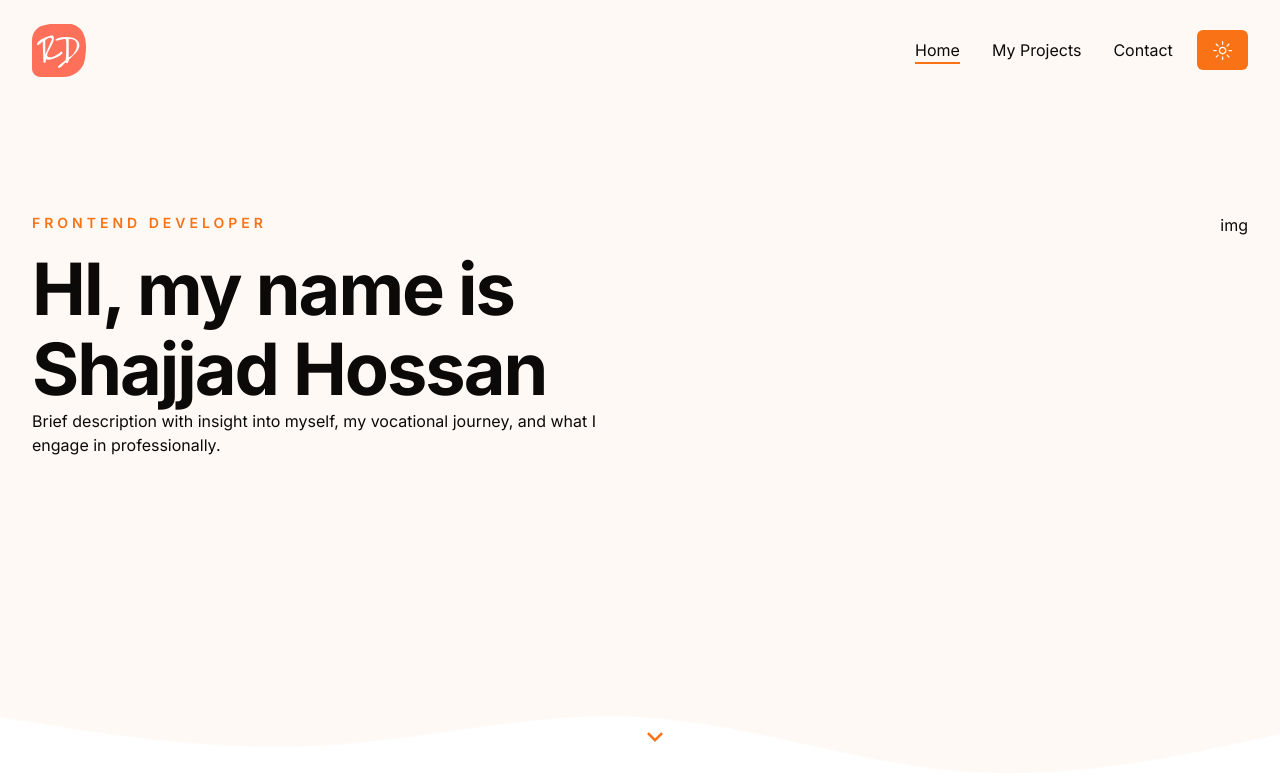
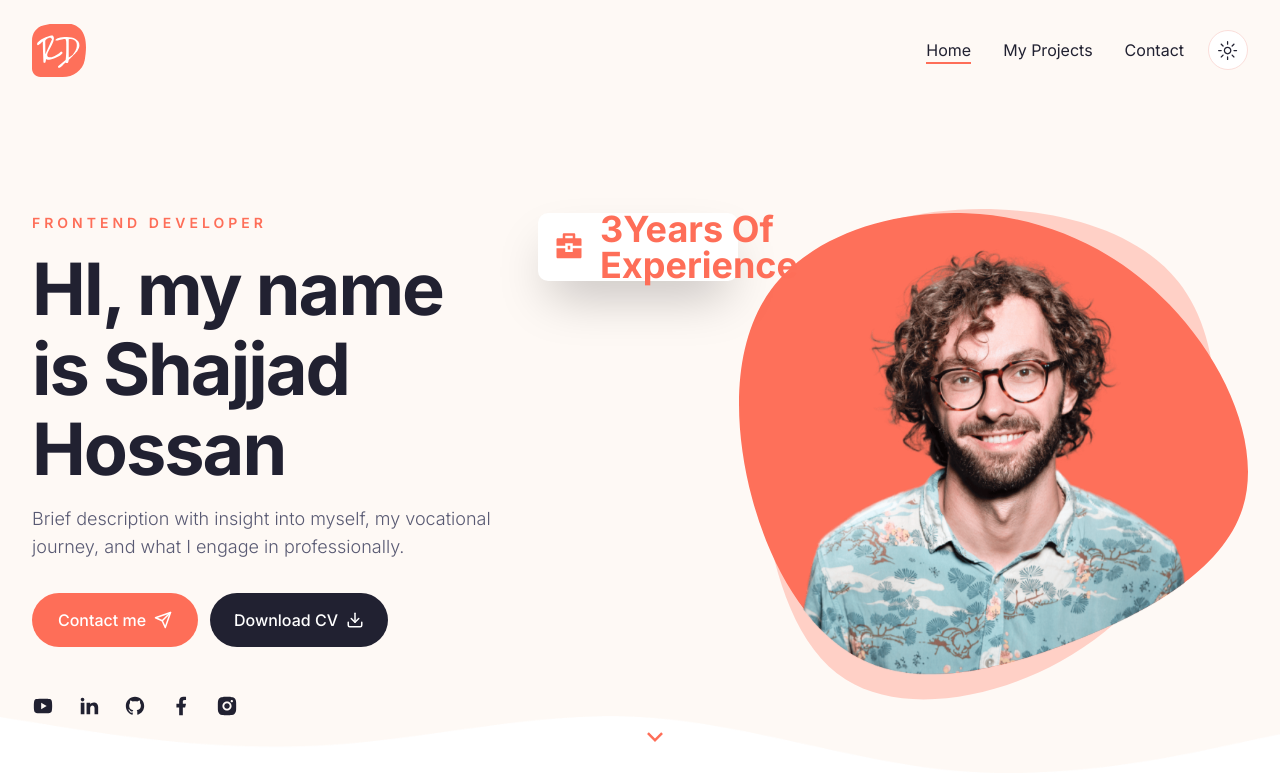
Before and after one commit to shagors/my-portfolio, a Next.js app: page / in a window 1280 px wide. Shown: the top 780 px of the page. Built offline with nearby package versions, Linux system fonts and the light colour scheme.

Commit message:
make some design and make banner sction and design it check it

```diff
--- a/app/globals.css
+++ b/app/globals.css
@@ -6,47 +6,49 @@
   @layer base {
     :root {
       --background: 0 0% 100%;
-      --foreground: 20 14.3% 4.1%;
+      --foreground: 240 19% 16%;
       --card: 0 0% 100%;
-      --card-foreground: 20 14.3% 4.1%;
+      --card-foreground: 240 19% 16%;
       --popover: 0 0% 100%;
       --popover-foreground: 20 14.3% 4.1%;
-      --primary: 24.6 95% 53.1%;
-      --primary-foreground: 60 9.1% 97.8%;
-      --secondary: 60 4.8% 95.9%;
-      --secondary-foreground: 24 9.8% 10%;
+      --primary: 8 99% 67%;
+      --primary-foreground: 300 0% 100%;
+      --secondary: 240 19% 16%;
+      --secondary-foreground: 300 0% 100%;
+      --tertiary: 27 82% 98%;
       --muted: 60 4.8% 95.9%;
-      --muted-foreground: 25 5.3% 44.7%;
-      --accent: 60 4.8% 95.9%;
+      --muted-foreground: 237 13% 40%;
+      --accent: 297 9% 96%;
       --accent-foreground: 24 9.8% 10%;
       --destructive: 0 84.2% 60.2%;
       --destructive-foreground: 60 9.1% 97.8%;
-      --border: 20 5.9% 90%;
-      --input: 20 5.9% 90%;
-      --ring: 24.6 95% 53.1%;
+      --border: 8 82% 92%;
+      --input: 8 82% 92%;
+      --ring: 9 99% 67%;
       --radius: 0.5rem;
     }
 
     .dark {
-      --background: 20 14.3% 4.1%;
+      --background: 237 22% 20%;
       --foreground: 60 9.1% 97.8%;
-      --card: 20 14.3% 4.1%;
-      --card-foreground: 60 9.1% 97.8%;
+      --card: 240 19% 16%;
+      --card-foreground: 300 0% 100%;
       --popover: 20 14.3% 4.1%;
       --popover-foreground: 60 9.1% 97.8%;
-      --primary: 20.5 90.2% 48.2%;
-      --primary-foreground: 60 9.1% 97.8%;
-      --secondary: 12 6.5% 15.1%;
-      --secondary-foreground: 60 9.1% 97.8%;
+      --primary: 8 99% 67%;
+      --primary-foreground: 300 0% 100%;
+      --secondary: 240 19% 16%;
+      --secondary-foreground: 300 0% 100%;
+      --tertiary: 237 20% 22%;
       --muted: 12 6.5% 15.1%;
-      --muted-foreground: 24 5.4% 63.9%;
-      --accent: 12 6.5% 15.1%;
-      --accent-foreground: 60 9.1% 97.8%;
+      --muted-foreground: 237 13% 63%;
+      --accent: 240 19% 16%;
+      --accent-foreground: 300 0% 100%;
       --destructive: 0 72.2% 50.6%;
       --destructive-foreground: 60 9.1% 97.8%;
-      --border: 12 6.5% 15.1%;
-      --input: 12 6.5% 15.1%;
-      --ring: 20.5 90.2% 48.2%;
+      --border: 237 22% 23%;
+      --input: 237 22% 23%;
+      --ring: 8 99% 67%;
     }
   }
 }
@@ -63,3 +65,11 @@
 .h1 {
   @apply text-6xl xl:text-[72px] xl:leading-[80px] tracking-[-2px] font-bold;
 }
+
+.subtitle {
+  @apply text-muted-foreground text-lg mb-8 font-light;
+}
+
+.badge {
+  @apply z-10 w-[200px] h-[68px] bg-white dark:backdrop-blur-[44px] shadow-2xl p-4 rounded-[10px] flex items-center gap-x-4;
+}
--- a/components/Badge.jsx
+++ b/components/Badge.jsx
@@ -1,5 +1,26 @@
-const Badge = () => {
-  return <div>Badge</div>;
+"use client";
+
+import CountUp from "react-countup";
+
+const Badge = ({
+  containerStyles,
+  icon,
+  endCountNum,
+  endCountText,
+  badgeText,
+}) => {
+  return (
+    <div className={`badge ${containerStyles}`}>
+      <div className="text-3xl text-primary ">{icon}</div>
+      <div className="flex items-center gap-x-2">
+        <div className="text-4xl leading-none font-bold text-primary">
+          <CountUp end={endCountNum} delay={1} duration={4} />
+          {endCountText}
+        </div>
+        <div>{badgeText}</div>
+      </div>
+    </div>
+  );
 };
 
 export default Badge;
--- a/components/DevImg.jsx
+++ b/components/DevImg.jsx
@@ -1,5 +1,11 @@
-const DevImg = () => {
-  return <div>DevImg</div>;
+import Image from "next/image";
+
+const DevImg = ({ containerStyles, imgSrc }) => {
+  return (
+    <div className={`${containerStyles}`}>
+      <Image src={imgSrc} fill priority alt="Image" />
+    </div>
+  );
 };
 
 export default DevImg;
--- a/components/Hero.jsx
+++ b/components/Hero.jsx
@@ -8,6 +8,9 @@ import {
   RiTodoFill,
   RiArrowDownSLine,
 } from "react-icons/ri";
+import Socials from "./Socials";
+import DevImg from "./DevImg";
+import Badge from "./Badge";
 
 const Hero = () => {
   return (
@@ -19,17 +22,45 @@ const Hero = () => {
             <div className="text-sm uppercase font-semibold mb-4 text-primary tracking-[4px]">
               Frontend Developer
             </div>
-            <h1 className="h1">HI, my name is Shajjad Hossan</h1>
-            <p>
+            <h1 className="h1 mb-4">HI, my name is Shajjad Hossan</h1>
+            <p className="subtitle max-w-[490px] mx-auto xl:mx-0">
               Brief description with insight into myself, my vocational journey,
               and what I engage in professionally.
             </p>
 
             {/* buttons */}
-            <div className=""></div>
+            <div className=" flex flex-col gap-y-3 md:flex-row gap-x-3 mx-auto xl:mx-0 mb-12">
+              <Link href="/contact">
+                <Button className="gap-x-2">
+                  Contact me <Send size={18} />
+                </Button>
+              </Link>
+
+              <Button variant="secondary" className="gap-x-2">
+                Download CV <Download size={18} />
+              </Button>
+            </div>
+
+            {/* Socials */}
+            <Socials
+              containerStyles="flex gap-x-6 mx-auto xl:mx-0"
+              iconsStyles="text-foreground text-[22px] hover:text-primary transition-all "
+            />
           </div>
           {/* image */}
-          <div className="hidden xl:flex relative">img</div>
+          <div className="hidden xl:flex relative">
+            {/* badge 1 */}
+            <Badge
+              icon={<RiBriefcase4Fill />}
+              endCountNum={3}
+              endCountText="Years Of Experience "
+            />
+            <div className="bg-hero_shape2_light dark:bg-hero_shape2_dark w-[500px] h-[500px] bg-no-repeat absolute -top-1 -right-2"></div>
+            <DevImg
+              containerStyles="bg-hero_shape w-[510px] h-[462px] bg-no-repeat relative bg-bottom"
+              imgSrc="/hero/developer.png"
+            />
+          </div>
         </div>
         {/* icon */}
         <div className="hidden md:flex absolute left-2/4 bottom-44 xl:bottom-12">
--- a/components/Socials.jsx
+++ b/components/Socials.jsx
@@ -1,5 +1,49 @@
-const Socials = () => {
-  return <div>Socials</div>;
+"use client";
+
+import Link from "next/link";
+import {
+  RiFacebookFill,
+  RiGithubFill,
+  RiInstagramFill,
+  RiLinkedinFill,
+  RiYoutubeFill,
+} from "react-icons/ri";
+
+const icons = [
+  {
+    path: "/",
+    name: <RiYoutubeFill />,
+  },
+  {
+    path: "/",
+    name: <RiLinkedinFill />,
+  },
+  {
+    path: "/",
+    name: <RiGithubFill />,
+  },
+  {
+    path: "/",
+    name: <RiFacebookFill />,
+  },
+  {
+    path: "/",
+    name: <RiInstagramFill />,
+  },
+];
+
+const Socials = ({ containerStyles, iconsStyles }) => {
+  return (
+    <div className={`${containerStyles}`}>
+      {icons?.map((icon, index) => {
+        return (
+          <Link href={icon.path} key={index}>
+            <div className={`${iconsStyles}`}>{icon.name}</div>
+          </Link>
+        );
+      })}
+    </div>
+  );
 };
 
 export default Socials;
--- a/components/ThemeToggler.jsx
+++ b/components/ThemeToggler.jsx
@@ -9,7 +9,11 @@ const ThemeToggler = () => {
 
   return (
     <div>
-      <Button onClick={() => setTheme(theme === "dark" ? "light" : "dark")}>
+      <Button
+        variant="outline"
+        size="icon"
+        onClick={() => setTheme(theme === "dark" ? "light" : "dark")}
+      >
         <SunIcon className="h-[1.2rem] w-[1.2rem] rotate-0 scale-100 transition-all dark:rotate-90 dark:scale-0" />
         <MoonIcon className="absolute h-[1.2rem] w-[1.2rem] rotate-90 scale-0 transition-all dark:rotate-0 dark:scale-100" />
       </Button>
--- a/components/ui/button.jsx
+++ b/components/ui/button.jsx
@@ -1,11 +1,11 @@
-import * as React from "react"
-import { Slot } from "@radix-ui/react-slot"
+import * as React from "react";
+import { Slot } from "@radix-ui/react-slot";
 import { cva } from "class-variance-authority";
 
-import { cn } from "@/lib/utils"
+import { cn } from "@/lib/utils";
 
 const buttonVariants = cva(
-  "inline-flex items-center justify-center whitespace-nowrap rounded-md text-sm font-medium ring-offset-background transition-colors focus-visible:outline-none focus-visible:ring-2 focus-visible:ring-ring focus-visible:ring-offset-2 disabled:pointer-events-none disabled:opacity-50",
+  "inline-flex items-center justify-center whitespace-nowrap rounded-full text-base font-medium ring-offset-background transition-colors focus-visible:outline-none focus-visible:ring-2 focus-visible:ring-ring focus-visible:ring-offset-2 disabled:pointer-events-none disabled:opacity-50",
   {
     variants: {
       variant: {
@@ -20,7 +20,7 @@ const buttonVariants = cva(
         link: "text-primary underline-offset-4 hover:underline",
       },
       size: {
-        default: "h-10 px-4 py-2",
+        default: "h-[54px] px-6 py-2 min-w-[166px]",
         sm: "h-9 rounded-md px-3",
         lg: "h-11 rounded-md px-8",
         icon: "h-10 w-10",
@@ -31,17 +31,20 @@ const buttonVariants = cva(
       size: "default",
     },
   }
-)
+);
 
-const Button = React.forwardRef(({ className, variant, size, asChild = false, ...props }, ref) => {
-  const Comp = asChild ? Slot : "button"
-  return (
-    (<Comp
-      className={cn(buttonVariants({ variant, size, className }))}
-      ref={ref}
-      {...props} />)
-  );
-})
-Button.displayName = "Button"
+const Button = React.forwardRef(
+  ({ className, variant, size, asChild = false, ...props }, ref) => {
+    const Comp = asChild ? Slot : "button";
+    return (
+      <Comp
+        className={cn(buttonVariants({ variant, size, className }))}
+        ref={ref}
+        {...props}
+      />
+    );
+  }
+);
+Button.displayName = "Button";
 
-export { Button, buttonVariants }
+export { Button, buttonVariants };
--- a/tailwind.config.js
+++ b/tailwind.config.js
@@ -30,6 +30,9 @@ module.exports = {
         secondary: {
           DEFAULT: "hsl(var(--secondary))",
           foreground: "hsl(var(--secondary-foreground))",
+        },
+        tertiary: {
+          DEFAULT: "hsl(var(--tertiary))",
         },
         destructive: {
           DEFAULT: "hsl(var(--destructive))",
@@ -73,6 +76,9 @@ module.exports = {
       },
       backgroundImage: {
         hero: "url(/hero/hero-bg.png)",
+        hero_shape: "url(/hero/shape-1.svg)",
+        hero_shape2_light: "url(/hero/shape-2-light.svg)",
+        hero_shape2_dark: "url(/hero/shape-2-dark.svg)",
       },
     },
   },
```
